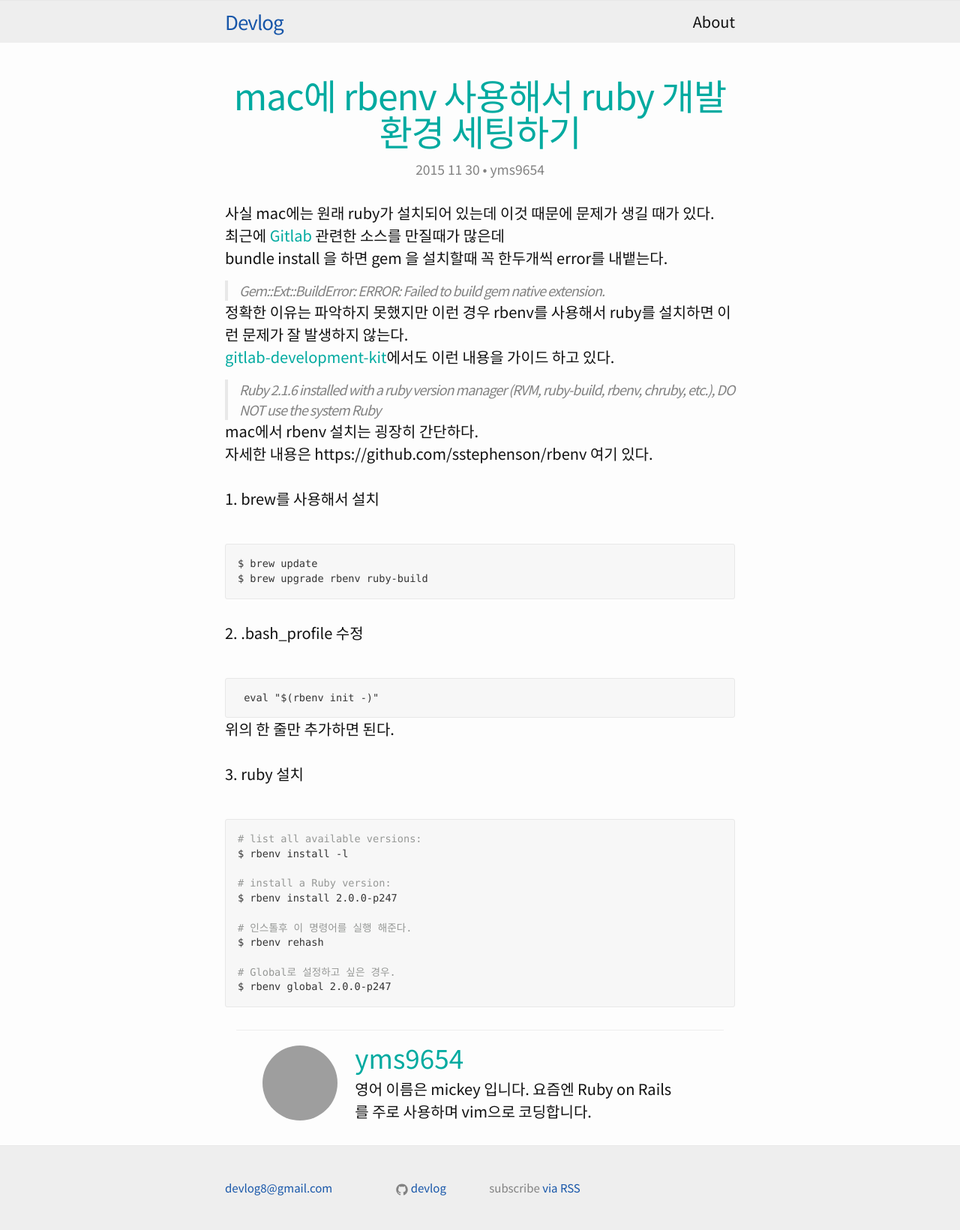
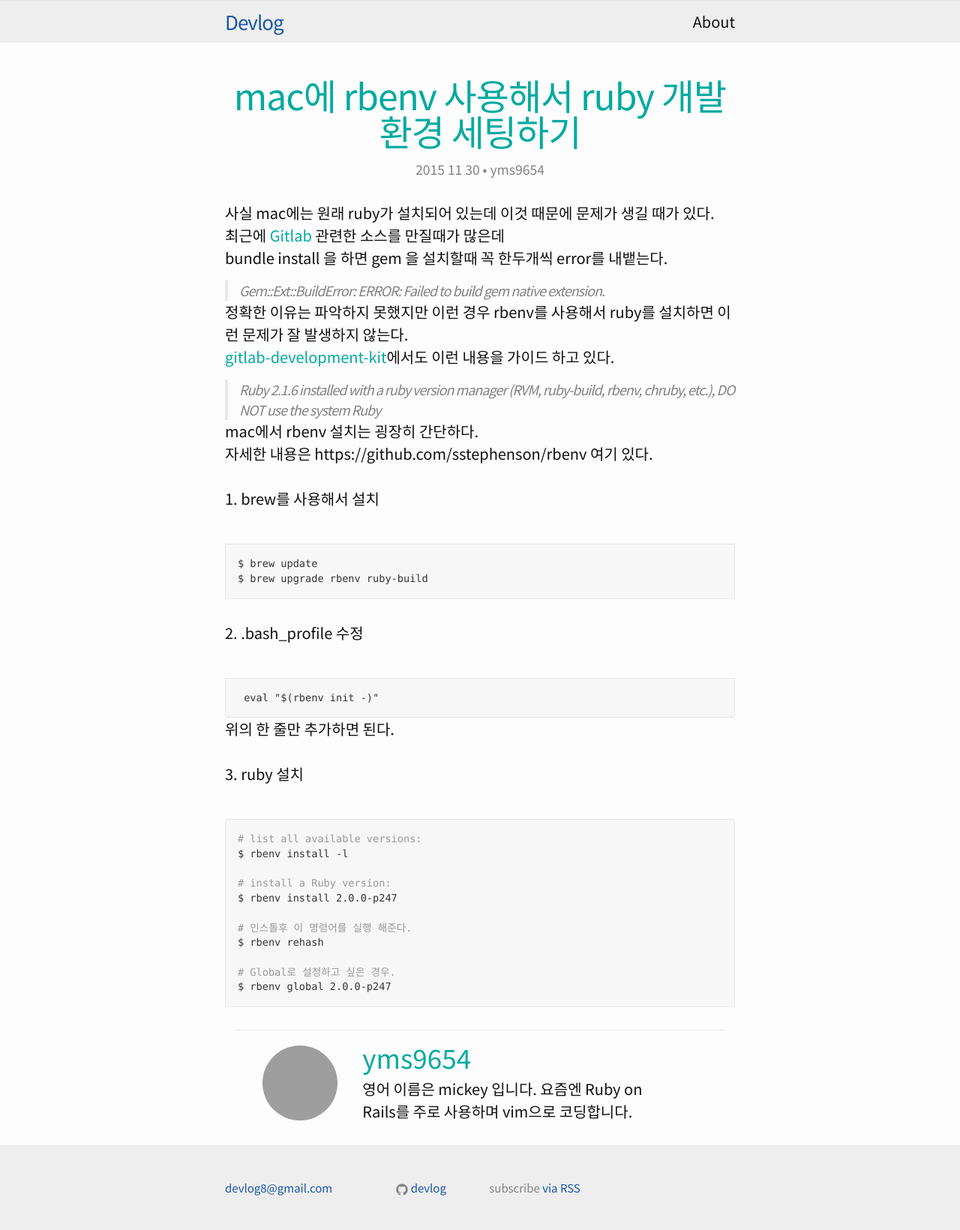
Before and after one commit to devlog/devlog.github.io, a Jekyll site: the page built from _posts/2015-11-30-mac-rbenv-ruby.html, in a window 1280 px wide. Shown: the whole page at 75% size. Built offline with Jekyll 4.4.1, drawn with Linux system fonts in a browser that asks for light colours; comment, search, counter and statistics services are not loaded; grey boxes are pictures that could not be loaded.

Commit message:
banner layout margin 10px add

```diff
--- a/_sass/_layout.scss
+++ b/_sass/_layout.scss
@@ -307,7 +307,7 @@
 
     .author-info {
       margin-top: 10px;
-      margin-left: 35px;
+      margin-left: 45px;
     }
 
     .author-name {
```
